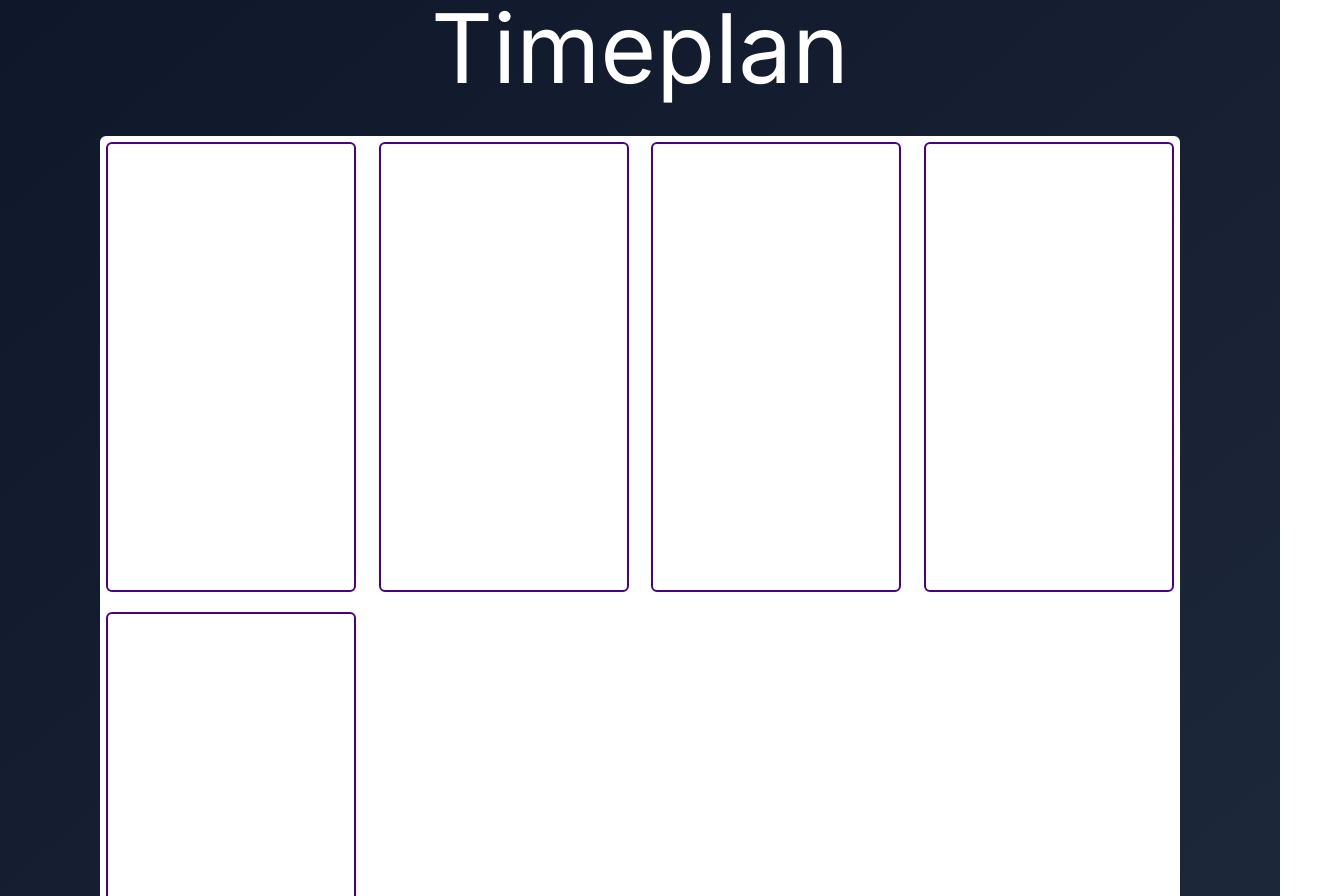
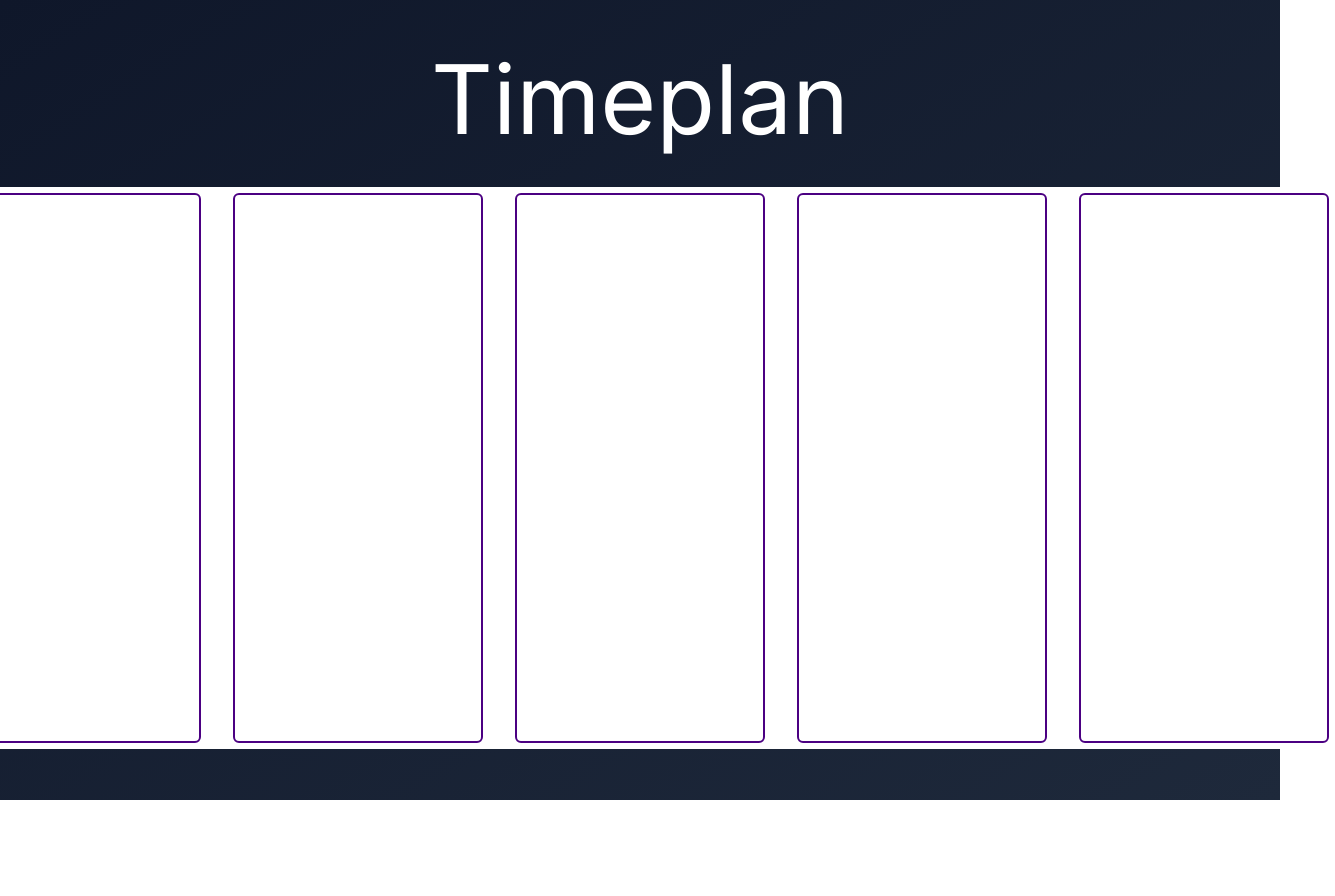
Before and after one commit to tiller-vgs/Timeplan, a Next.js app in the folder timeplan/: page /schedule in a window 1280 px wide. Shown: the top 896 px of the page, 1335 px wide, since content can reach past the window. After the commit the page ends 800 px from the top, so only its background shows below. Built offline with nearby package versions, Linux system fonts and the light colour scheme.

Commit message:
style: :sparkles: Now all the boarders are in the same row.
Before the change, the boarders where not on the same row. Now it is.

```diff
--- a/timeplan/app/schedule/page.jsx
+++ b/timeplan/app/schedule/page.jsx
@@ -1,8 +1,9 @@
 export default function Schedule() {
   // Definer variabler for størrelse og mellomrom
   const boxWidth = "250px";
-  const boxHeight = "450px";
+  const boxHeight = "550px";
   const boxMargin = "20px";
+  const outerContainerWidth = `calc(5 * (${boxWidth} + ${boxMargin}) + 2 * ${boxMargin})`; // Bredden på den ytre beholderen
 
   return (
     <main className="flex flex-col items-center justify-center min-h-screen bg-gradient-to-br text-white from-slate-900 to-slate-800">
@@ -20,11 +21,13 @@ export default function Schedule() {
             gap: boxMargin, // Legg til gap mellom boksene
             backgroundColor: "white", // Bakgrunnsfarge hvit
             flexDirection: "row", // Sørger for at boksene ordnes horisontalt
-            width: "calc(4 * (" + boxWidth + " + " + boxMargin + "))", // Juster bredden basert på boksebredde og mellomrom
+            width: outerContainerWidth, // Juster bredden basert på boksebredde og mellomrom
           }}
         >
           {/* Første boks */}
+          {[...Array(5)].map((_, index) => (
             <div
+              key={index}
               style={{
                 border: "2px solid indigo", // Mindre border indigo
                 padding: "4px",
@@ -34,54 +37,7 @@ export default function Schedule() {
                 backgroundColor: "white", // Bakgrunnsfarge hvit
               }}
             ></div>
-
-          {/* Andre boks */}
-          <div
-            style={{
-              border: "2px solid indigo", // Mindre border indigo
-              padding: "4px",
-              borderRadius: "0.375rem", // Avrundede hjørner
-              height: boxHeight,
-              width: boxWidth,
-              backgroundColor: "white", // Bakgrunnsfarge hvit
-            }}
-          ></div>
-
-          {/* Tredje boks */}
-          <div
-            style={{
-              border: "2px solid indigo", // Mindre border indigo
-              padding: "4px",
-              borderRadius: "0.375rem", // Avrundede hjørner
-              height: boxHeight,
-              width: boxWidth,
-              backgroundColor: "white", // Bakgrunnsfarge hvit
-            }}
-          ></div>
-
-          {/* Fjerde boks */}
-          <div
-            style={{
-              border: "2px solid indigo", // Mindre border indigo
-              padding: "4px",
-              borderRadius: "0.375rem", // Avrundede hjørner
-              height: boxHeight,
-              width: boxWidth,
-              backgroundColor: "white", // Bakgrunnsfarge hvit
-            }}
-          ></div>
-
-          {/* Femte boks */}
-          <div
-            style={{
-              border: "2px solid indigo", // Mindre border indigo
-              padding: "4px",
-              borderRadius: "0.375rem", // Avrundede hjørner
-              height: boxHeight,
-              width: boxWidth,
-              backgroundColor: "white", // Bakgrunnsfarge hvit
-            }}
-          ></div>
+          ))}
         </div>
       </div>
     </main>
```
Lines whose indentation alone changed are shown as unchanged.
